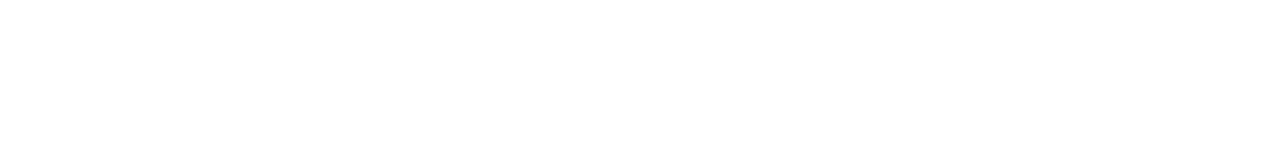
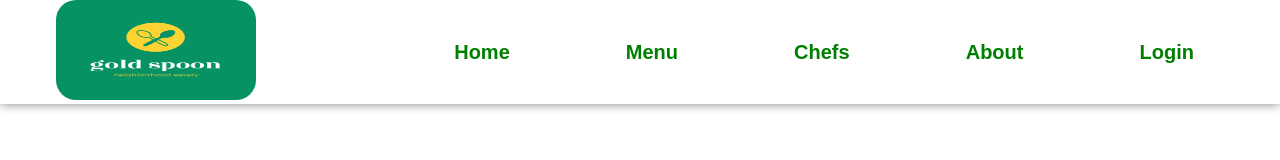
Before and after one commit to ShammasAmir/gold-spoon, a plain HTML site: page index.html in a window 1280 px wide. Drawn offline with Linux system fonts and the light colour scheme.

Commit message:
Add top navbar.

```diff
--- a/index.html
+++ b/index.html
@@ -10,5 +10,18 @@
 </head>
 <body>
 
+    <!-- nav - start -->
+    <nav class="navbar">
+        <div class="logo"><img src="img/gold-spoon-logo.png" alt="logo"></div>
+        <div></div>
+        <div></div>
+        <div><a href="#">Home</a></div>
+        <div><a href="#">Menu</a></div>
+        <div><a href="#">Chefs</a></div>
+        <div><a href="#">About</a></div>
+        <div><a href="#">Login</a></div>
+    </nav>
+    <!-- nav - end -->
+
 </body>
 </html>
--- a/style.css
+++ b/style.css
@@ -4,3 +4,39 @@
     box-sizing: border-box;
     font-family: Arial, "Helvetica Neue", Helvetica, sans-serif;
 }
+
+.navbar{
+    display: flex;
+    flex-direction: row;
+    flex-wrap: nowrap;
+    justify-content: space-evenly;
+    box-shadow: 0 0 10px 0 gray;
+    position: sticky;
+}
+
+.navbar>div{
+    align-self: center;
+}
+
+.navbar>div>a{
+    text-decoration: none;
+    font-size: 20px;
+    font-weight: bolder;
+    color: green;
+    padding: 10px 30px;
+    transition: 0.4s;
+    border-radius: 5px;
+}
+
+.navbar>div>a:hover{
+    color: white;
+    background-color: green;
+}
+
+.navbar>.logo>img{
+    width: 200px;
+    height: 100px;
+    border-radius: 20px;
+    flex-grow: 0;
+    flex-shrink: 0;
+}
```
